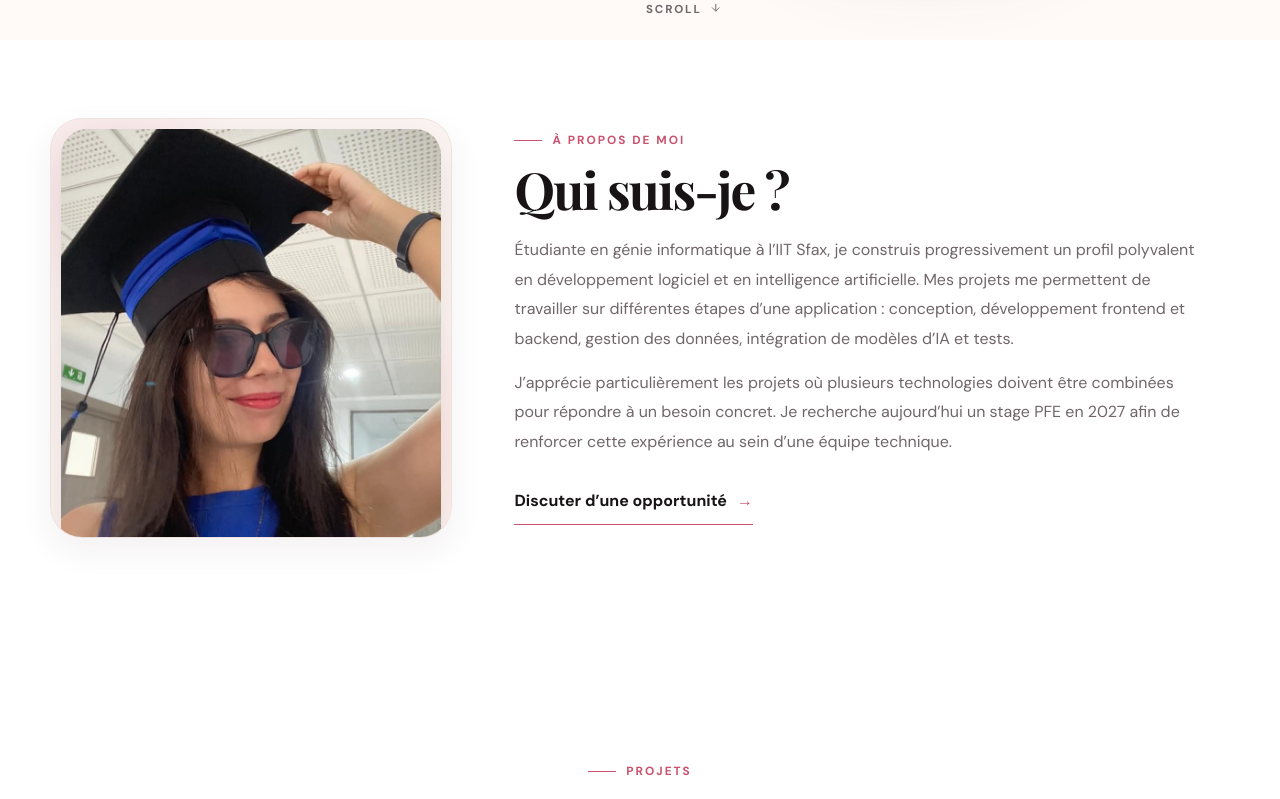
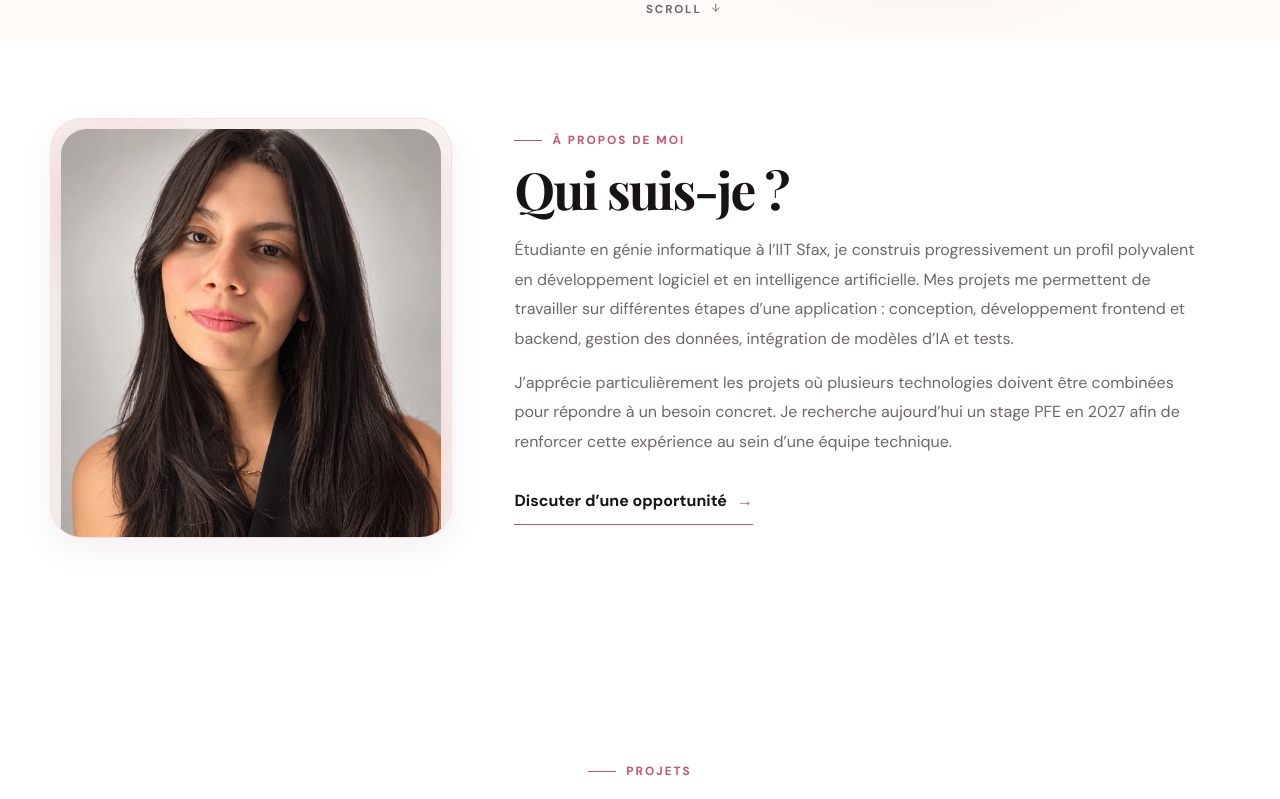
Before and after one commit to nour-karray/Software-Engineering-Portfolio, a React (Vite) app: page / in a window 1280 px wide. Shown: the part 760-1559 px from the top of the page. Built offline with nearby package versions, Linux system fonts and the light colour scheme.

Commit message:
Use separate portraits for hero and about sections

```diff
--- a/src/components/About.jsx
+++ b/src/components/About.jsx
@@ -16,10 +16,10 @@ function About() {
         >
           <div className="about__illustration">
             <img
-              src={`${import.meta.env.BASE_URL}images/about-graduation.jpg`}
-              alt={t.hero.graduationAlt}
-              width="828"
-              height="1098"
+              src={`${import.meta.env.BASE_URL}images/about-portrait.webp`}
+              alt={t.about.portraitAlt}
+              width="1122"
+              height="1402"
               loading="lazy"
             />
           </div>
--- a/src/data/translations.js
+++ b/src/data/translations.js
@@ -39,6 +39,7 @@ export const translations = {
     about: {
       eyebrow: "À propos de moi",
       title: "Qui suis-je ?",
+      portraitAlt: "Portrait de Nour El Houda Karray",
       paragraphs: [
         "Étudiante en génie informatique à l’IIT Sfax, je construis progressivement un profil polyvalent en développement logiciel et en intelligence artificielle. Mes projets me permettent de travailler sur différentes étapes d’une application : conception, développement frontend et backend, gestion des données, intégration de modèles d’IA et tests.",
         "J’apprécie particulièrement les projets où plusieurs technologies doivent être combinées pour répondre à un besoin concret. Je recherche aujourd’hui un stage PFE en 2027 afin de renforcer cette expérience au sein d’une équipe technique.",
@@ -375,6 +376,7 @@ export const translations = {
     about: {
       eyebrow: "About me",
       title: "Who am I?",
+      portraitAlt: "Portrait of Nour El Houda Karray",
       paragraphs: [
         "As a computer engineering student at IIT Sfax, I am progressively building a versatile profile in software development and artificial intelligence. My projects allow me to work across different stages of an application: design, frontend and backend development, data management, AI model integration, and testing.",
         "I particularly enjoy projects that combine several technologies to address a concrete need. I am currently seeking a 2027 final-year internship to strengthen this experience within a technical team.",
```
Also changed, not shown: public/images/about-portrait.webp (added), public/images/nour-portrait.webp.
